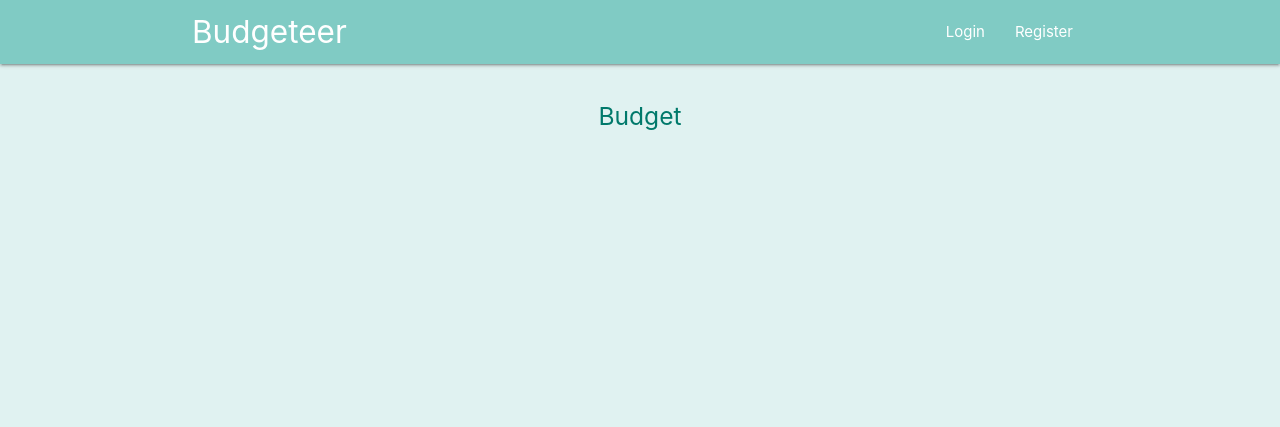
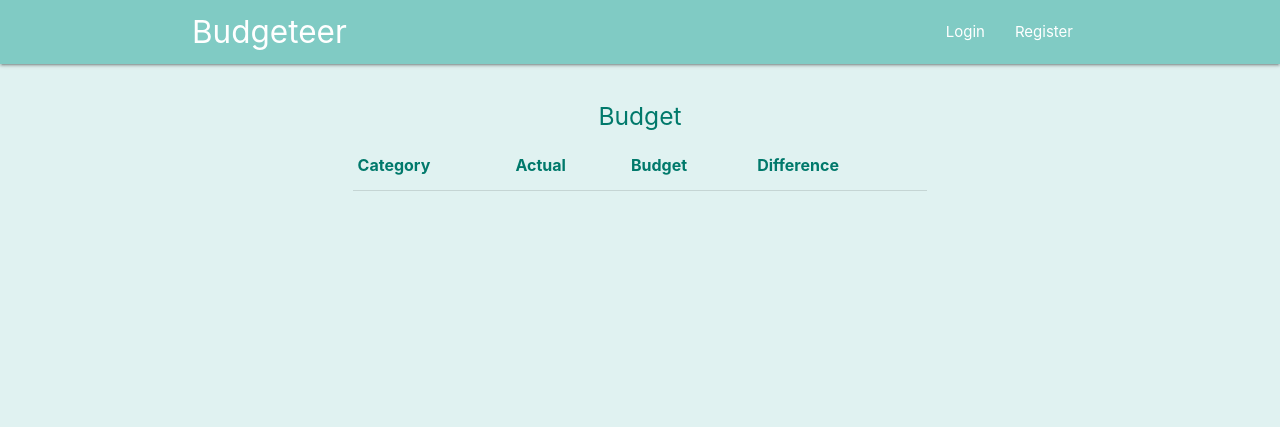
Before and after one commit to Cory44/Budgeteer, a Django app: template budgeteer_app/templates/budgeteer/profile/budget/budget.html in a window 1280 px wide. Shown: the top 427 px of the page. Run offline with Django 3.2, Linux system fonts and the light colour scheme; the template is opened without the code that fills it, so the values that code supplies are empty; some libraries are stand-ins or nearby versions.

Commit message:
Developed budget view with categories, budget and actual amounts, and differences

```diff
--- a/budgeteer_app/templates/budgeteer/profile/budget/budget.html
+++ b/budgeteer_app/templates/budgeteer/profile/budget/budget.html
@@ -5,10 +5,23 @@
         <div class="col s12 center-align">
             <h5>Budget</h5>
         </div>
-        <div class="col s12 m8 offset-m2"
-            {% for category in categories %}
-                <p>{{ category }}</p>
-            {% endfor %}
+        <div class="col s12 m8 offset-m2">
+            <table>
+                <tr>
+                    <th>Category</th>
+                    <th>Actual</th>
+                    <th>Budget</th>
+                    <th>Difference</th>
+                </tr>
+                {% for category, x in categories.items %}
+                    <tr>
+                        <td>{{ category }}</td>
+                        <td>{{ x.actual_amount }}</td>
+                        <td>0</td>
+                        <td>-</td>
+                    </tr>
+                {% endfor %}
+            </table>
         </div>
     </div>
 
```
Also changed, not shown: budgeteer_app/views.py (+20 -1 lines), 1 other file.
